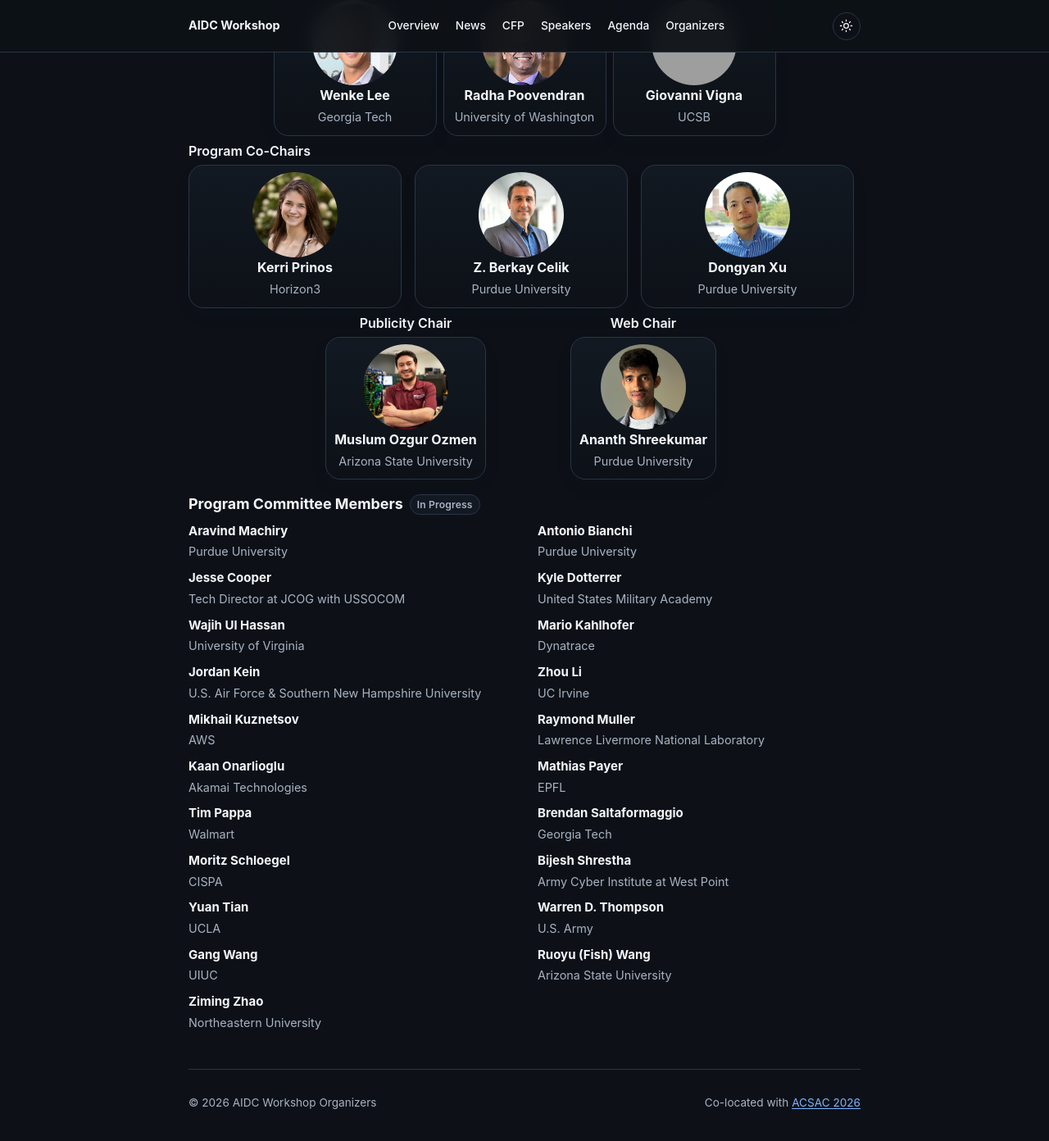
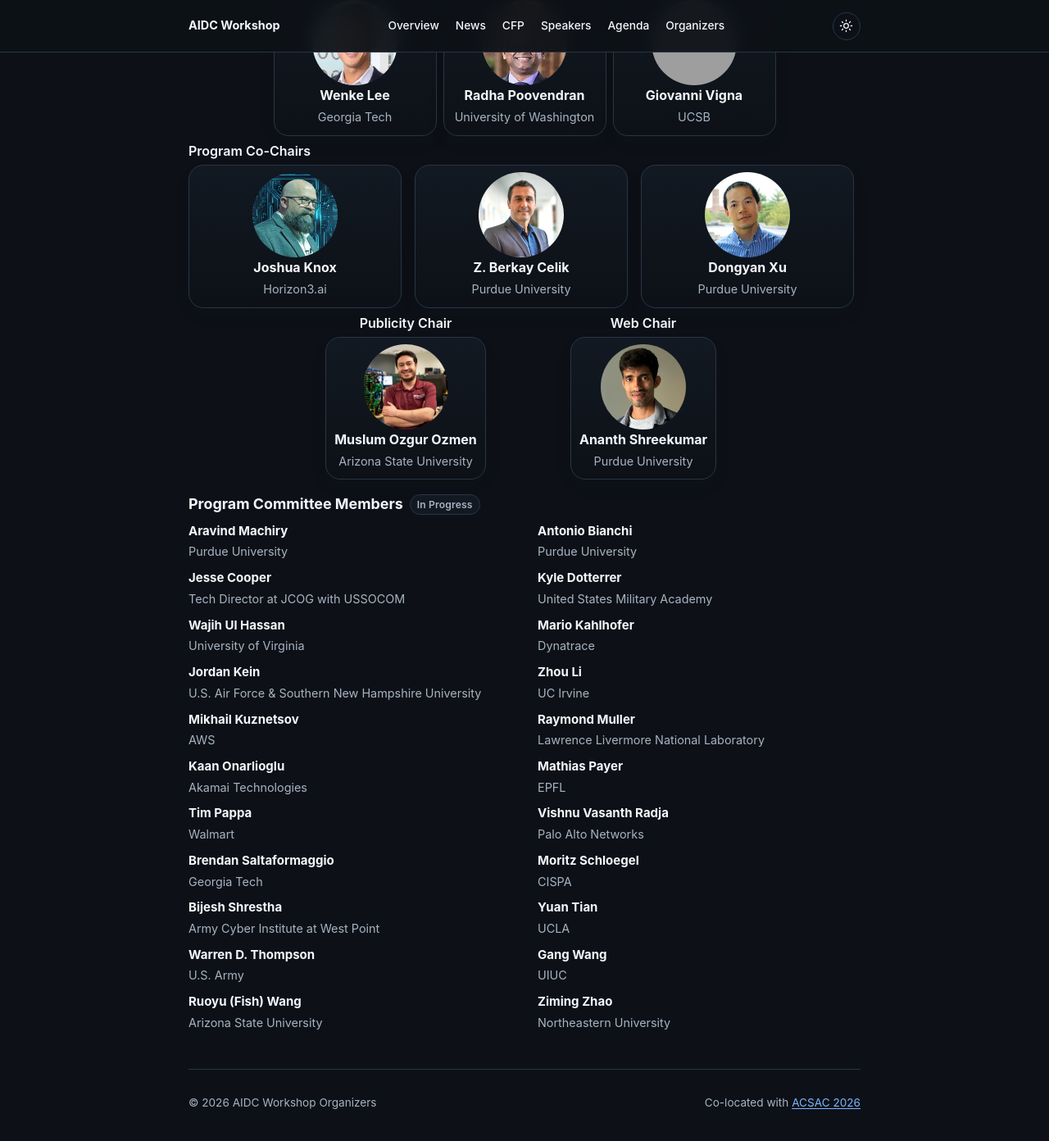
Before and after one commit to aidcworkshop/aidcworkshop.github.io, a Jekyll site: the page built from index.md, in a window 1280 px wide and 1400 px high, scrolled down 6099 px. Shown: the top 1392 px of the window at 82% size. Built offline with Jekyll 4.4.1, drawn with Linux system fonts in a browser that asks for light colours; grey boxes are pictures that could not be loaded.

Commit message:
Update program co-chair and PC list

```diff
--- a/_data/workshop.yml
+++ b/_data/workshop.yml
@@ -223,10 +223,10 @@ organizers:
     - role: "Program Co-Chairs"
       featured: true
       people:
-        - name: "Kerri Prinos"
-          affiliation: "Horizon3"
-          image: "/assets/img/organizers/kerri-prinos.jpeg"
-          url: "https://www.linkedin.com/in/kerri-prinos"
+        - name: "Joshua Knox"
+          affiliation: "Horizon3.ai"
+          image: "/assets/img/organizers/joshua-knox.jpeg"
+          url: "https://www.linkedin.com/in/joshua-knox-b392549b"
         - name: "Z. Berkay Celik"
           affiliation: "Purdue University"
           image: "/assets/img/organizers/berkay-celik.jpg"
@@ -279,6 +279,8 @@ organizers:
           affiliation: "EPFL"
         - name: "Tim Pappa"
           affiliation: "Walmart"
+        - name: "Vishnu Vasanth Radja"
+          affiliation: "Palo Alto Networks"
         - name: "Brendan Saltaformaggio"
           affiliation: "Georgia Tech"
         - name: "Moritz Schloegel"
```
Also changed, not shown: assets/img/organizers/joshua-knox.jpeg (added).
